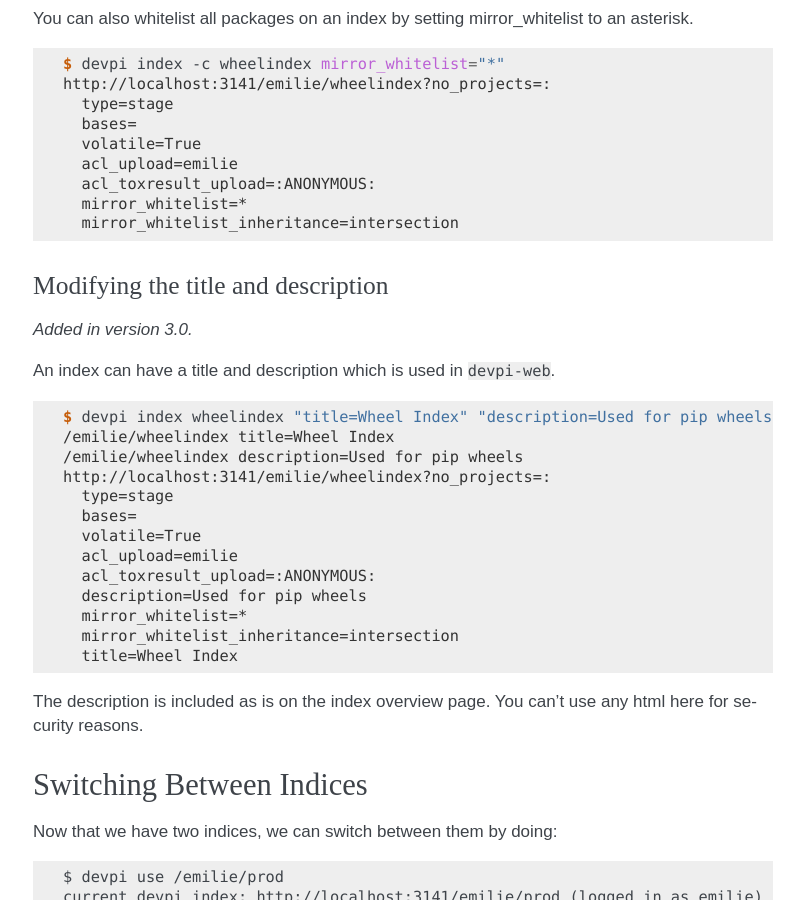
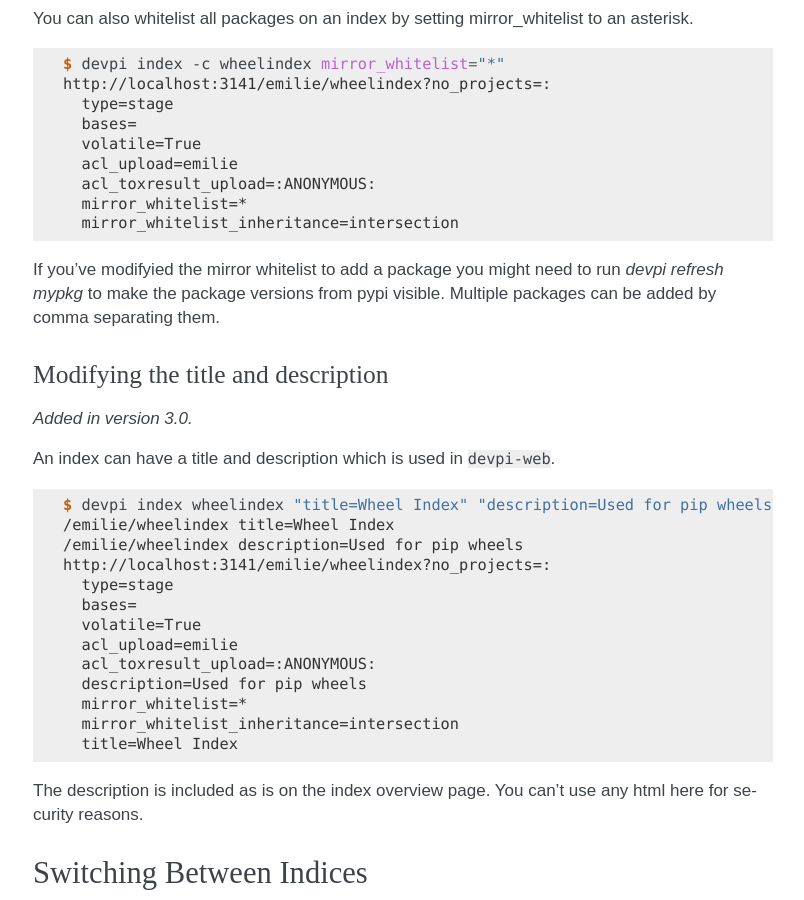
Before and after one commit to devpi/devpi, a Sphinx documentation site: the page built from doc/userman/devpi_indices.rst, in a window 1280 px wide and 900 px high, scrolled down 9111 px. Shown: the whole window, without its empty margins (347-1151 px from the left). Built offline with Sphinx 7.4.7, drawn with Linux system fonts in a browser that asks for light colours.

Commit message:
Add more docs for changing mirror whitelists
At least to me it wasn't obvious that I needed to refresh the package to get
the versions for pypi to work. Also I couldn't see it documented anywhere
that these take a comma separated list, which it seems to.

```diff
--- a/doc/userman/devpi_indices.rst
+++ b/doc/userman/devpi_indices.rst
@@ -440,6 +440,10 @@
      mirror_whitelist=*
      mirror_whitelist_inheritance=intersection
 
+If you've modifyied the mirror whitelist to add a package you might need to run
+`devpi refresh mypkg` to make the package versions from pypi visible. Multiple
+packages can be added by comma separating them.
+
 .. _index_description:
 
 Modifying the title and description
```
